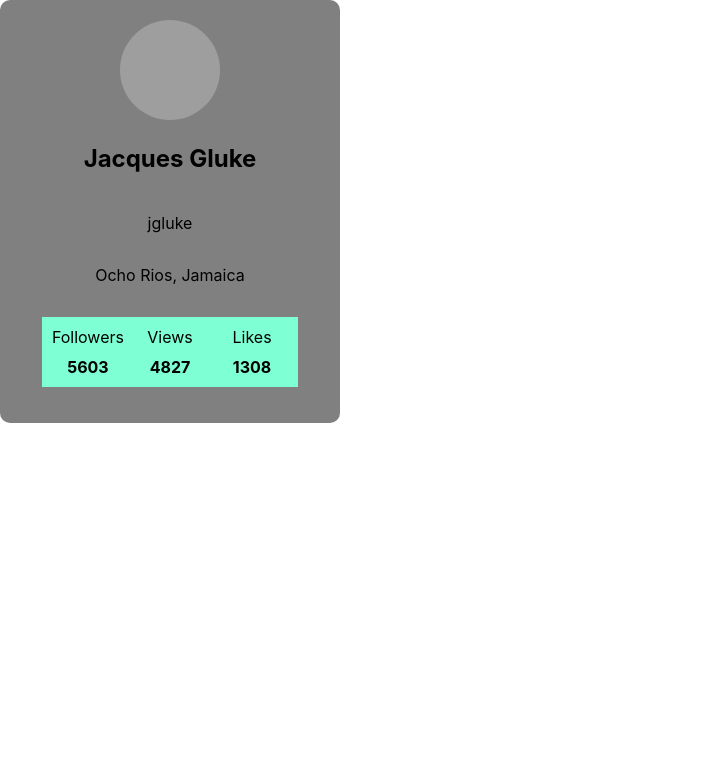
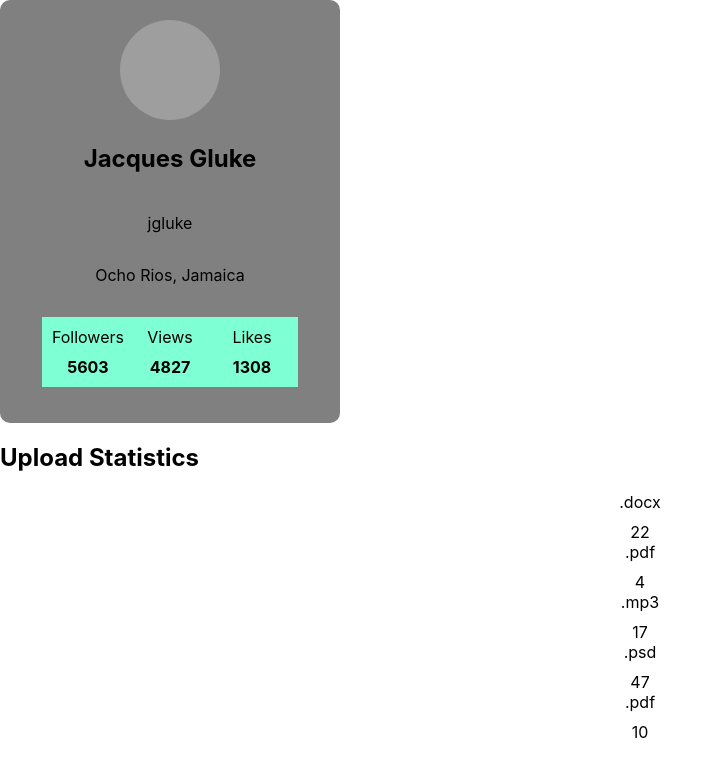
Before and after one commit to ToporekDaniel/goit-react-hw-01-components, a React (Create React App) app: page / in a window 1280 px wide. Shown: the top 776 px of the page, without its empty margins (0-723 px from the left). Built offline with nearby package versions, Linux system fonts and the light colour scheme; grey boxes are pictures that could not be loaded.

Commit message:
statistics create

```diff
--- /dev/null
+++ b/src/components/Statistics.jsx
@@ -0,0 +1,18 @@
+export const Stats = ({ title, stats }) => {
+  function createLi() {
+    return stats.map(i => (
+      <li class="item">
+        <span class="label">{i.label}</span>
+        <span class="percentage">{i.percentage}</span>
+      </li>
+    ));
+  }
+
+  return (
+    <section class="statistics">
+      <h2 class="title">{title}</h2>
+
+      <ul class="stat-list">{createLi()}</ul>
+    </section>
+  );
+};
--- /dev/null
+++ b/src/data.json
@@ -0,0 +1,7 @@
+[
+  { "id": "id-1", "label": ".docx", "percentage": 22 },
+  { "id": "id-2", "label": ".pdf", "percentage": 4 },
+  { "id": "id-3", "label": ".mp3", "percentage": 17 },
+  { "id": "id-4", "label": ".psd", "percentage": 47 },
+  { "id": "id-5", "label": ".pdf", "percentage": 10 }
+]
--- a/src/index.js
+++ b/src/index.js
@@ -2,10 +2,12 @@ import React from 'react';
 import ReactDOM from 'react-dom/client';
 import './index.css';
 import './profile.css';
-import data from './user.json';
-import { Profile } from 'components/App';
+import prof from './user.json';
+import data from './data.json';
+import { Profile } from 'components/Profile';
+import { Stats } from 'components/Statistics';
 
-const { username, tag, location, avatar, stats } = data;
+const { username, tag, location, avatar, stats } = prof;
 
 ReactDOM.createRoot(document.getElementById('root')).render(
   <React.StrictMode>
@@ -16,5 +18,6 @@ ReactDOM.createRoot(document.getElementById('root')).render(
       avatar={avatar}
       stats={stats}
     />
+    <Stats title="Upload Statistics" stats={data} />
   </React.StrictMode>
 );
```
Also changed, not shown: src/components/Profile.jsx (renamed from src/components/App.jsx), src/stats.css (added).
